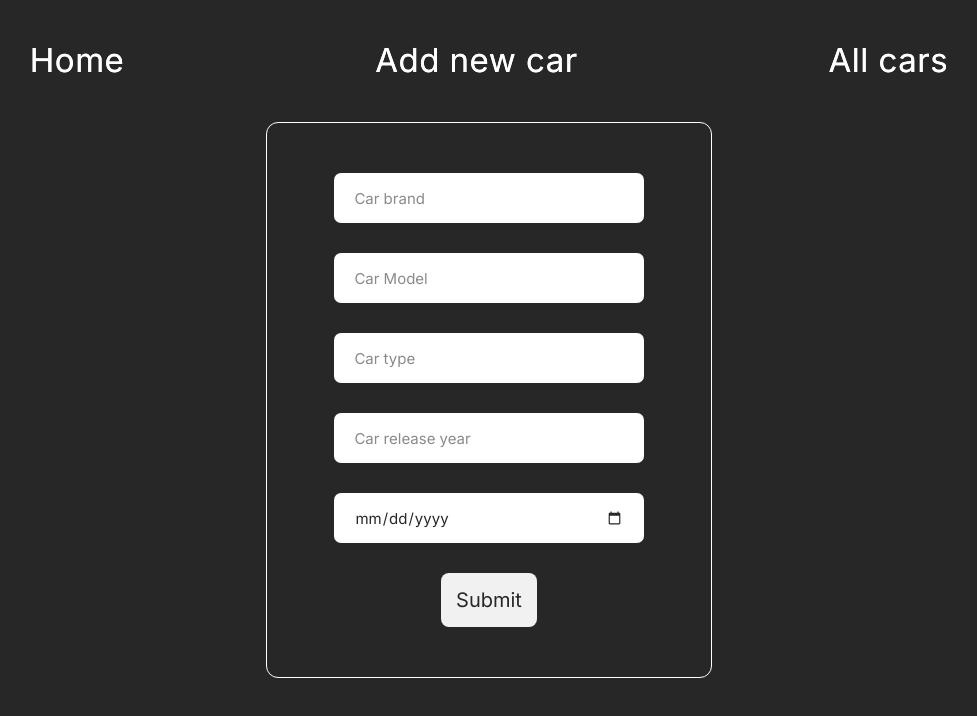
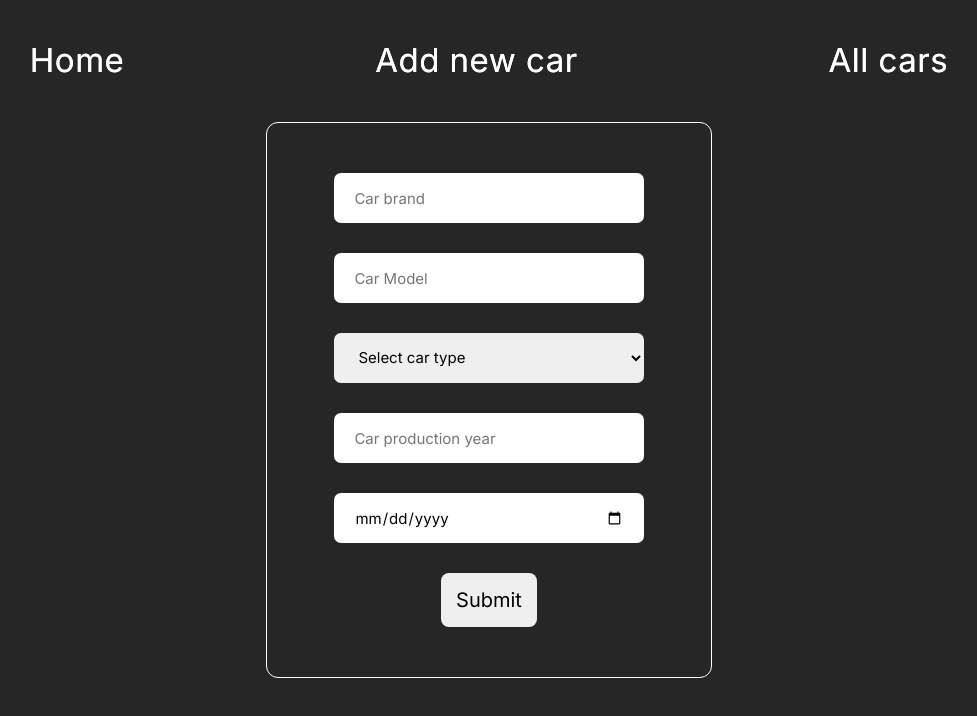
Before and after one commit to ninom5/Internship-14-CarDealership, a React (Vite) app: page /add-new-car in a window 1280 px wide. Shown: the top 716 px of the page, without its empty margins (151-1128 px from the left). Built offline with nearby package versions, Linux system fonts and the light colour scheme.

Commit message:
Add car card component; Update hero and car form component

```diff
--- a/src/components/AddCarForm.jsx
+++ b/src/components/AddCarForm.jsx
@@ -1,52 +1,111 @@
 import Car from "../entity";
-import { use, useState } from "react";
+import { useState, useEffect } from "react";
 import "../styles/newCarForm.css";
 import { toast, ToastContainer } from "react-toastify";
 
 const AddCar = () => {
+  const [cars, setCars] = useState([]);
   const [formData, setFormData] = useState({
     brand: "",
     model: "",
     type: "",
-    releaseYear: "",
+    productionYear: "",
     registrationExpiry: "",
   });
 
-  const [cars, setCars] = useState([]);
+  useEffect(() => {
+    const cars = JSON.parse(localStorage.getItem("cars")) || [];
+    if (cars.length > 0) setCars(cars);
+  }, []);
 
   const handleChange = (e) => {
-    setFormData({ ...formData, [e.target.name]: e.target.value });
+    const { name, value } = e.target;
+    setFormData((prev) => ({ ...prev, [name]: value }));
   };
 
   const handleSubmit = (e) => {
     e.preventDefault();
+    const savedCars = JSON.parse(localStorage.getItem("cars")) || [];
+
+    if (
+      formData.brand?.trim() === "" ||
+      formData.model?.trim() === "" ||
+      formData.type?.trim() === "" ||
+      !formData.productionYear ||
+      !formData.registrationExpiry
+    ) {
+      toast.error("All fields are required", {
+        position: "bottom-left",
+        theme: "dark",
+        closeOnClick: true,
+      });
+      console.log(
+        formData.brand,
+        formData.model,
+        formData.type,
+        formData.productionYear,
+        formData.registrationExpiry
+      );
+      return;
+    }
+
+    if (
+      isNaN(formData.productionYear) ||
+      formData.productionYear < 1885 ||
+      formData.productionYear > new Date().getFullYear()
+    ) {
+      toast.error("Release year must be number");
+      return;
+    }
+
+    // if (
+    //   savedCars.some(
+    //     (car) =>
+    //       car.brand === formData.brand &&
+    //       car.model === formData.model &&
+    //       car.type === formData.type
+    //   )
+    // ) {
+    //   toast.error("Car already exist", {
+    //     position: "bottom-left",
+    //     theme: "dark",
+    //   });
+    //   return;
+    // }
+
+    if (savedCars.length >= 10) {
+      toast.error("Already 10 cars added to page", {
+        position: "bottom-left",
+        theme: "dark",
+      });
+      return;
+    }
 
     const newCar = new Car(
       formData.brand,
       formData.model,
       formData.type,
-      formData.releaseYear,
+      formData.productionYear,
       formData.registrationExpiry
     );
 
-    const savedCars = JSON.parse(localStorage.getItem("cars")) || [];
-    const updatedCars = [...savedCars, newCar];
-
-    localStorage.setItem("cars", JSON.stringify(updatedCars));
-
-    setCars(updatedCars);
+    setCars((prevCars) => {
+      const updatedCars = [...savedCars, newCar];
+      localStorage.setItem("cars", JSON.stringify(updatedCars));
+      return updatedCars;
+    });
 
     setFormData({
       brand: "",
       model: "",
       type: "",
-      releaseYear: "",
+      productionYear: "",
       registrationExpiry: "",
     });
     toast.success("Car added successfully", {
       position: "bottom-left",
       theme: "dark",
-      closeOnClick: "true",
+      closeOnClick: true,
     });
   };
 
@@ -61,6 +120,7 @@ const AddCar = () => {
           onChange={handleChange}
           required
         />
+
         <input
           type="text"
           name="model"
@@ -69,21 +129,37 @@ const AddCar = () => {
           onChange={handleChange}
           required
         />
-        <input
-          type="text"
+
+        <select
           name="type"
           value={formData.type}
-          placeholder="Car type"
           onChange={handleChange}
           required
-        />
+        >
+          <option value="" disabled>
+            Select car type
+          </option>
+          <option value="sedan">Sedan</option>
+          <option value="coupe">Coupe</option>
+          <option value="convertible">Convertible</option>
+          <option value="crossover">Crossover</option>
+          <option value="electric">Electric</option>
+          <option value="hybrid">Hybrid</option>
+          <option value="luxury">Luxury</option>
+          <option value="sports car">Sports Car</option>
+          <option value="suv">Suv</option>
+          <option value="truck">Truck</option>
+          <option value="van">Van</option>
+          <option value="hatchback">Hatchback</option>
+        </select>
+
         <input
           type="number"
-          name="releaseYear"
-          value={formData.releaseYear}
+          name="productionYear"
+          value={formData.productionYear}
           min={1885}
           max={new Date().getFullYear()}
-          placeholder="Car release year"
+          placeholder="Car production year"
           onChange={handleChange}
           required
         />
--- /dev/null
+++ b/src/components/CarCard.jsx
@@ -0,0 +1,17 @@
+import "../styles/card.css";
+
+const Car = ({ car }) => {
+  return (
+    <div className="card">
+      <h2>Brand: {car.brand}</h2>
+      <h2>Model: {car.model}</h2>
+      <p>Type: {car.type}</p>
+      <p>Production year: {car.productionYear}</p>
+      <p>Registration expiry: {car.registrationExpiry}</p>
+
+      <button className="delete-card-btn">&#10006;</button>
+    </div>
+  );
+};
+
+export default Car;
--- a/src/components/Hero.jsx
+++ b/src/components/Hero.jsx
@@ -1,18 +1,27 @@
 import HeroImg from "../assets/cars_cropped.jpg";
+import Car from "./CarCard";
+
+const addedCars = JSON.parse(localStorage.getItem("cars"));
 
 const Hero = () => {
-    return(
+  return (
+    <section className="hero-section">
       <div className="hero-contaner">
         <div className="hero-container__background">
           <img src={HeroImg} alt="hero garage background" />
         </div>
-            <div className="forms">
+        <div className="filter-inputs">
           <input type="text" />
           <input type="text" />
           <input type="text" />
         </div>
       </div>
+      <div className="car-cards">
+        {addedCars &&
+          addedCars.map((car, index) => <Car key={index} car={car} />)}
+      </div>
+    </section>
   );
-}
+};
 
 export default Hero;
--- a/src/entity.js
+++ b/src/entity.js
@@ -1,12 +1,12 @@
 import { v4 as uuidv4 } from "uuid";
 
 class Car {
-  constructor(brand, model, type, releaseYear, registrationExpiry) {
+  constructor(brand, model, type, productionYear, registrationExpiry) {
     this.id = uuidv4();
     this.brand = brand;
     this.model = model;
     this.type = type;
-    this.releaseYear = releaseYear;
+    this.productionYear = productionYear;
     this.registrationExpiry = registrationExpiry;
   }
 }
--- a/src/index.css
+++ b/src/index.css
@@ -2,6 +2,7 @@
 @import "./styles/hero.css";
 @import "./styles/newCarPage.css";
 @import "./styles/newCarForm.css";
+@import "./styles//card.css";
 @import url("https://fonts.googleapis.com/css2?family=Inter:ital,opsz,wght@0,14..32,100..900;1,14..32,100..900&display=swap");
 
 * {
@@ -10,3 +11,6 @@
   box-sizing: border-box;
   font-family: "Inter";
 }
+body {
+  background-color: rgba(0, 0, 0, 0.85);
+}
--- /dev/null
+++ b/src/styles/card.css
@@ -0,0 +1,21 @@
+.card {
+  position: relative;
+  display: flex;
+  flex-direction: column;
+  gap: 30px;
+  font-size: 24px;
+  letter-spacing: 0.5px;
+  border: 1px solid white;
+  border-radius: 8px;
+  width: 25%;
+  height: auto;
+  background-color: lightgray;
+  padding: 30px;
+}
+
+.delete-card-btn {
+  position: absolute;
+  top: 0;
+  right: 0;
+  background-color: lightgray;
+}
--- a/src/styles/hero.css
+++ b/src/styles/hero.css
@@ -1,20 +1,20 @@
-.hero-container{
+.hero-container {
   width: 100%;
   height: auto;
   overflow: hidden;
 }
-.hero-container__background{
+.hero-container__background {
   width: 100%;
   height: auto;
   position: relative;
   background-color: rgba(0, 0, 0, 0.1);
 }
-.hero-container__background img{
+.hero-container__background img {
   width: 100%;
   object-fit: cover;
   object-position: center;
 }
-.hero-container__background::after{
+.hero-container__background::after {
   content: "";
   position: absolute;
   top: 0;
@@ -25,9 +25,9 @@
   z-index: 10;
 }
 
-.forms{
+.filter-inputs {
   display: flex;
-    width: 90%;
+  width: 80%;
   align-items: center;
   height: auto;
   justify-content: center;
@@ -36,17 +36,26 @@
   background-color: lightgray;
   border-radius: 30px;
   position: absolute;
-    top: 770px;
+  top: 750px;
   left: 50%;
   transform: translateX(-50%);
   z-index: 12;
 }
 
-.forms input{
-    width: 23%;
+.filter-inputs input {
+  width: 27%;
   height: 50px;
   margin: 30px 0;
   padding: 20px;
   border: none;
   border-radius: 8px;
 }
+
+.car-cards {
+  display: flex;
+  flex-wrap: wrap;
+  justify-content: space-around;
+  gap: 30px;
+  margin-top: 100px;
+  justify-self: center;
+}
--- a/src/styles/newCarForm.css
+++ b/src/styles/newCarForm.css
@@ -12,13 +12,18 @@ form {
   border-radius: 12px;
 }
 
-form input {
+input,
+select {
   width: 90%;
   height: 50px;
   border: none;
   border-radius: 7px;
   font-size: 15px;
   padding: 20px;
+}
+
+select {
+  padding: 0 20px;
 }
 
 button {
--- a/src/styles/newCarPage.css
+++ b/src/styles/newCarPage.css
@@ -1,8 +1,6 @@
 .add-car-page {
   display: flex;
   flex-direction: column;
-  background-color: black;
   width: 100%;
   min-height: 100vh;
-  opacity: 0.85;
 }
```
Lines whose indentation alone changed are shown as unchanged.
